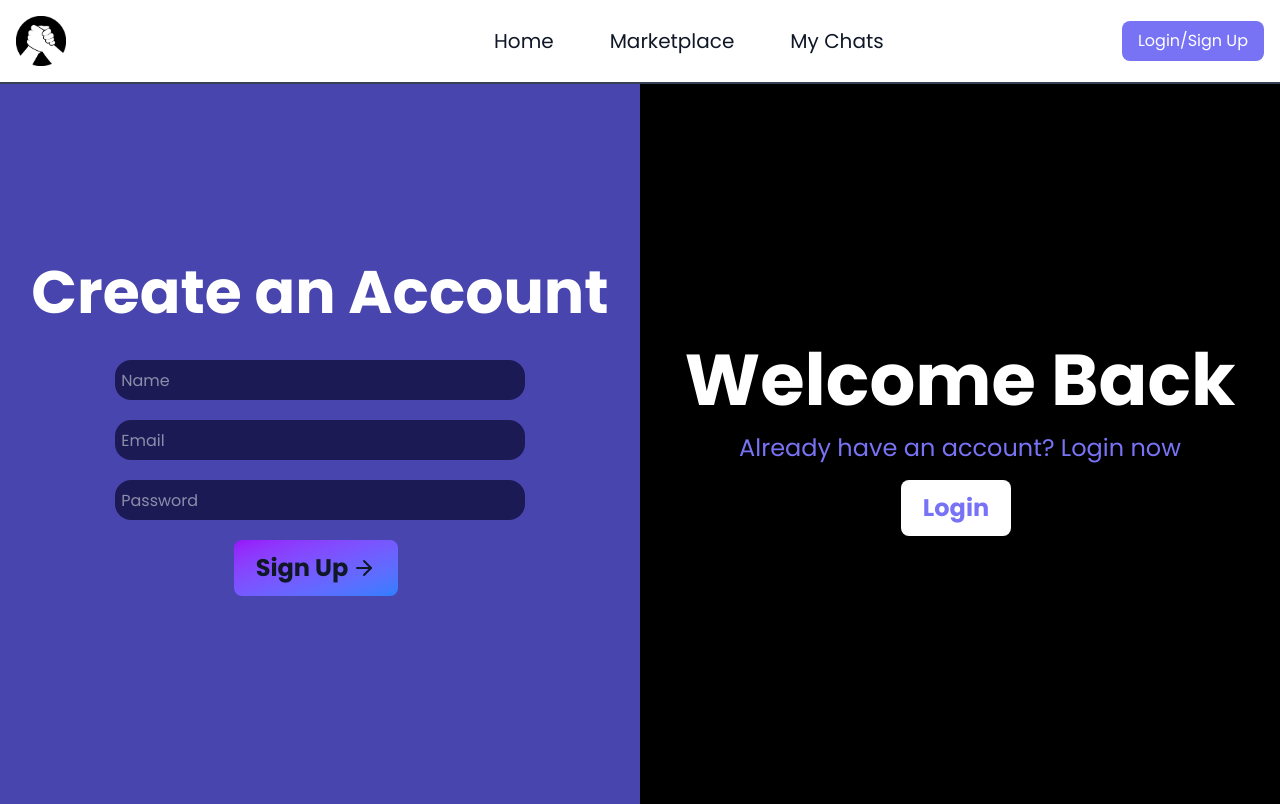
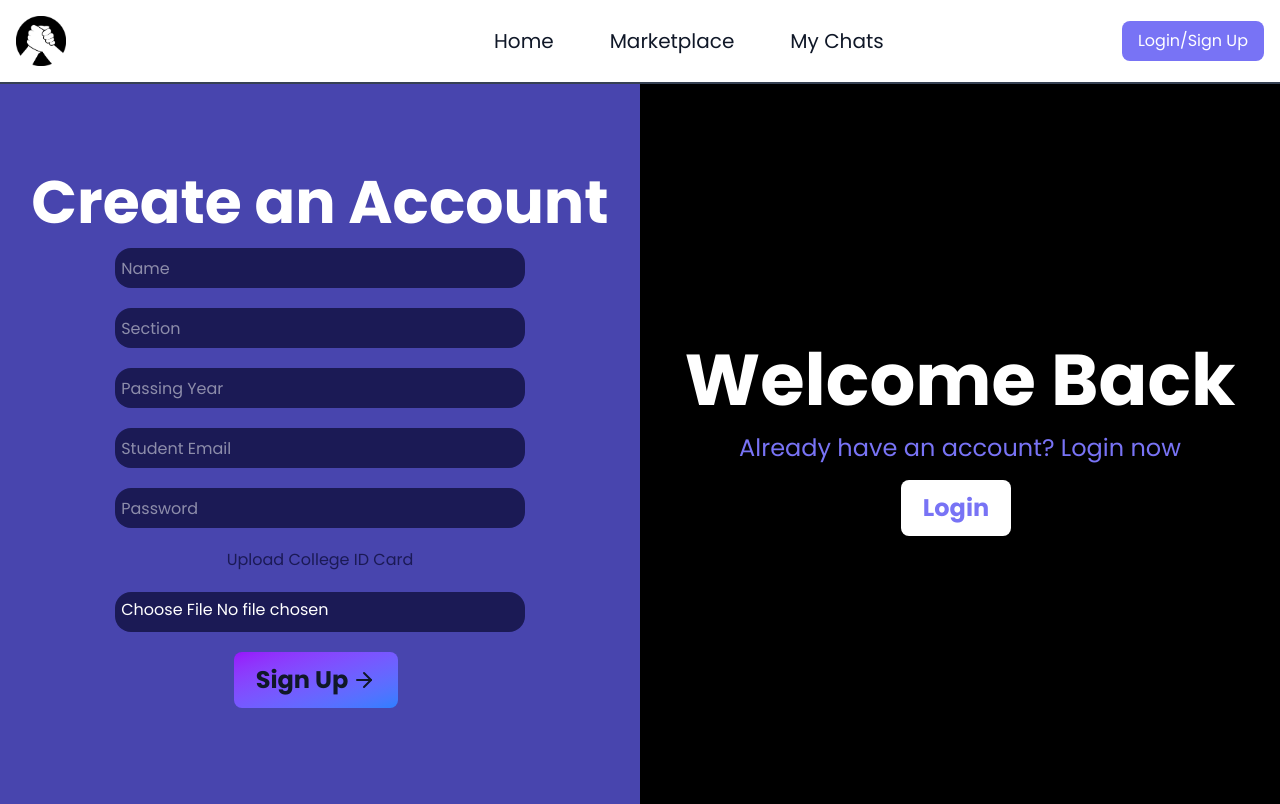
Before and after one commit to AmanSharma619/CampusTrade, a Next.js app in the folder campustrade/: page /login in a window 1280 px wide. Both pictures are taken after a click on the button "Sign Up". Built offline with nearby package versions, Linux system fonts and the light colour scheme.

Commit message:
login design changes

```diff
--- a/campustrade/app/login/page.js
+++ b/campustrade/app/login/page.js
@@ -36,17 +36,21 @@ const Login = () => {
       <div className='left-div h-full w-full flex flex-col items-center justify-center gap-4' id='left'>
         {isSignup ? (
           <>
-            <h1 className='text-6xl font-bold text-white'>Create an Account</h1>
-            <form className='w-4/5 h-2/5 flex flex-col gap-5 items-center justify-center'>
+            <h1 className='text-6xl font-bold text-white text-center'>Create an Account</h1>
+            <form className='w-4/5 min-h-3/5 flex flex-col gap-5 items-center justify-center '>
               <input type="text" className='bg-color2 w-4/5 h-10 rounded-2xl text-white p-1.5' placeholder='Name' />
-              <input type="email" className='bg-color2 w-4/5 h-10 rounded-2xl text-white p-1.5' placeholder='Email' />
+              <input type="text" className='bg-color2 w-4/5 h-10 rounded-2xl text-white p-1.5' placeholder='Section' />
+              <input type="text"  className='bg-color2 w-4/5 h-10 rounded-2xl text-white p-1.5' placeholder='Passing Year' />
+              <input type="email" className='bg-color2 w-4/5 h-10 rounded-2xl text-white p-1.5' placeholder='Student Email' />
               <input type="password" className='bg-color2 w-4/5 h-10 rounded-2xl text-white p-1.5' placeholder='Password' />
+              <span className='text-color2'>Upload College ID Card</span>
+              <input type="file" className='bg-color2 w-4/5 h-10 rounded-2xl text-white p-1.5' accept='image/*,.pdf' />
               <Glowbutton title="Sign Up" />
             </form>
           </>
         ) : (
           <>
-            <h1 className='text-6xl font-bold'>Login to Your Account</h1>
+            <h1 className='text-6xl font-bold text-center'>Login to Your Account</h1>
             <form className='w-4/5 h-2/5 flex flex-col gap-5 items-center justify-center'>
               <input type="text" className='bg-color2 w-4/5 h-10 rounded-2xl text-white p-1.5' placeholder='Email' />
               <input type="password" className='bg-color2 w-4/5 h-10 rounded-2xl text-white p-1.5' placeholder='Password' />
@@ -60,14 +64,14 @@ const Login = () => {
       <div className='right-div bg-color1 h-full w-full flex flex-col items-center justify-center gap-4' id='right'>
         {isSignup ? (
           <>
-            <h1 className='text-white text-7xl font-bold'>Welcome Back</h1>
-            <h2 className='text-2xl  font-normal'>Already have an account? Login now</h2>
+            <h1 className='text-white text-7xl font-bold text-center'>Welcome Back</h1>
+            <h2 className='text-2xl  font-normal text-center'>Already have an account? Login now</h2>
             <Defbutton title="Login" className="bg-white" onClick={toggleToLogin} />
           </>
         ) : (
           <>
-            <h1 className='text-white text-7xl font-bold'>New Here?</h1>
-            <h2 className='text-2xl text-color2 font-normal'>Sign Up and Discover The Marketplace</h2>
+            <h1 className='text-white text-7xl font-bold text-center'>New Here?</h1>
+            <h2 className='text-2xl text-color2 font-normal text-center'>Sign Up and Discover The Marketplace</h2>
             <Defbutton title="Sign Up" className="bg-white" onClick={toggleToSignup} />
           </>
         )}
```
